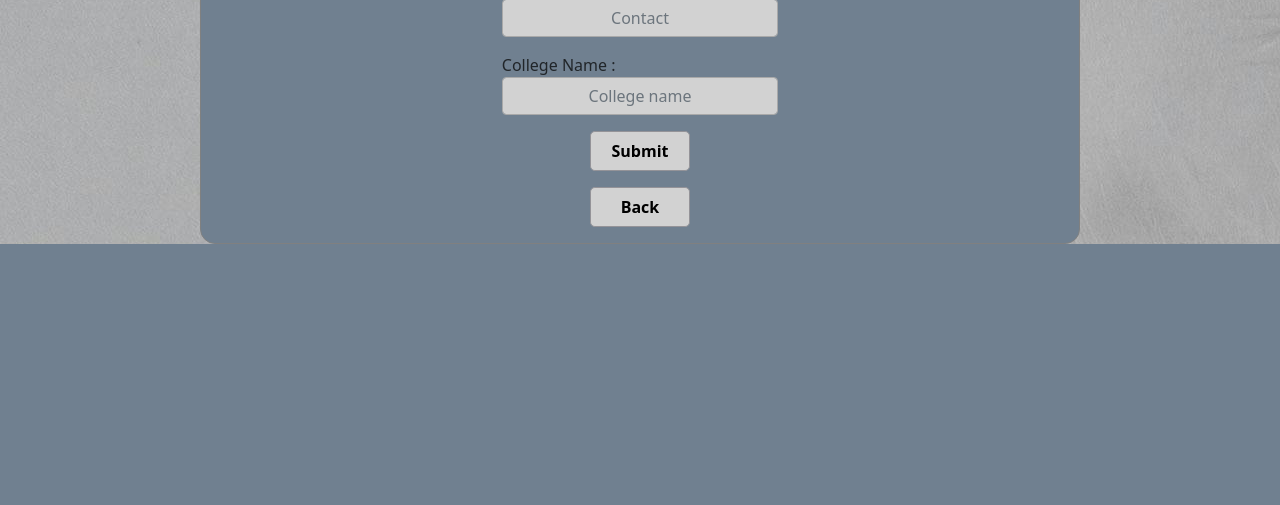
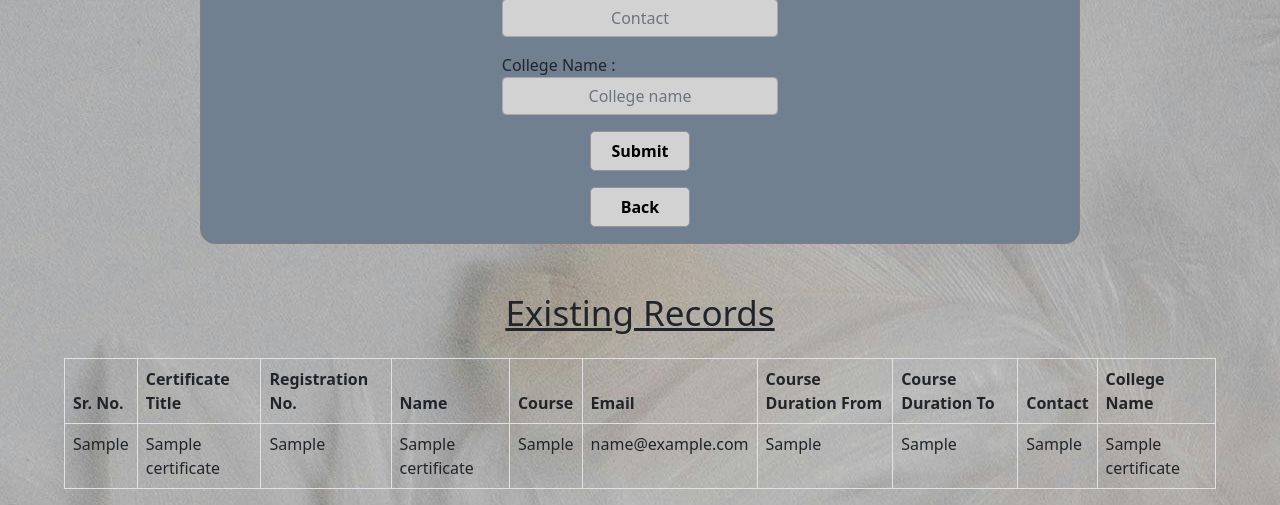
Before and after one commit to KhushubooSingh/certificate, a PHP site: page /login/index_registration.php in a window 1280 px wide. Shown: the part 766-1271 px from the top of the page. Before the commit the page ends 1010 px from the top, so only its background shows below. Run offline with PHP 8.4, Linux system fonts and the light colour scheme; the visitor is signed in with stand-in values (Sample User, id 1); tables that the repository leaves empty or names only in its code hold one stand-in row (values such as "Sample post").

Commit message:
added existing data code

```diff
--- a/certificate_code/login/index_registration.php
+++ b/certificate_code/login/index_registration.php
@@ -20,7 +20,18 @@ if (isset($_GET['status'])) {
             break;
     }
 }
+
+// Include database connection
+include('db_connection.php'); // Include the database connection file
+
+// Fetch existing records from the database
+$sql = "SELECT * FROM certificate ORDER BY sr_no DESC";
+$result = mysqli_query($con, $sql);
+$certificates = mysqli_fetch_all($result, MYSQLI_ASSOC);
+
 ?>
+
+
 
 <!DOCTYPE html>
 <html lang="en">
@@ -31,6 +42,14 @@ if (isset($_GET['status'])) {
         integrity="sha384-EVSTQN3/azprG1Anm3QDgpJLIm9Nao0Yz1ztcQTwFspd3yD65VohhpuuCOmLASjC" crossorigin="anonymous" />
     <link rel="stylesheet" href="styles.css" />
     <title>Registration Form</title>
+
+    <style>
+        .table-container {
+            max-width: 90%;
+            margin: 0 auto;
+        }
+    </style>
+
 </head>
 <body>
     <div class="container-fluid">
@@ -44,7 +63,7 @@ if (isset($_GET['status'])) {
             <!-- Certificate Title -->
             <div class="row justify-content-center pt-5">
                 <div class="col-md-6 col-lg-4 mb-3">
-                    <label for="certificatetitle">Certificate Title :</label>
+                    <label for="certificatetitle" class="title">Certificate Title :</label>
                     <input type="text" class="form-control input-field" placeholder="Certificate title"
                         id="certificatetitle" name="certificatetitle" required />
                 </div>
@@ -115,19 +134,56 @@ if (isset($_GET['status'])) {
             <!-- Submit Button -->
             <div class="row mx-auto text-center justify-content-center">
                 <div class="col-md-6 col-lg-4 d-flex justify-content-center mb-3">
-        <button type="submit" class="btn-submit" name="register_submit">
-            Submit
-        </button>
-    </div>
-    <div class="row mx-auto text-center justify-content-center">
+                    <button type="submit" class="btn-submit" name="register_submit">Submit</button>
+                </div>
+            </div>
+            <!-- back button -->
+            <div class="row mx-auto text-center justify-content-center">
                 <div class="col-md-6 col-lg-4 d-flex justify-content-center mb-3">
-        <button type="reset" id="backButton" class="btn-submit" name="register_submit">
-            Back
-        </button>
-    </div>
-</div>
+                    <button type="reset" id="backButton" class="btn-submit" name="register_submit">Back</button>
+                </div>
+            </div>
         </form>
     </div>
+
+    <!-- display existing record -->
+    <h4 class="text-center pt-5 pb-3">Existing Records</h4>
+        <div class="table-container">
+            <table class="table table-bordered">
+                <thead>
+                    <tr>
+                        <th>Sr. No.</th>
+                        <th>Certificate Title</th>
+                        <th>Registration No.</th>
+                        <th>Name</th>
+                        <th>Course</th>
+                        <th>Email</th>
+                        <th>Course Duration From</th>
+                        <th>Course Duration To</th>
+                        <th>Contact</th>
+                        <th>College Name</th>
+                    </tr>
+                </thead>
+                <tbody>
+                    <?php foreach ($certificates as $cert): ?>
+                    <tr>
+                        <td><?php echo htmlspecialchars($cert['sr_no']); ?></td>
+                        <td><?php echo htmlspecialchars($cert['certificate_title']); ?></td>
+                        <td><?php echo htmlspecialchars($cert['registration_no']); ?></td>
+                        <td><?php echo htmlspecialchars($cert['name']); ?></td>
+                        <td><?php echo htmlspecialchars($cert['course']); ?></td>
+                        <td><?php echo htmlspecialchars($cert['email']); ?></td>
+                        <td><?php echo htmlspecialchars($cert['course_duration_from']); ?></td>
+                        <td><?php echo htmlspecialchars($cert['course_duration_to']); ?></td>
+                        <td><?php echo htmlspecialchars($cert['contact_no']); ?></td>
+                        <td><?php echo htmlspecialchars($cert['college_name']); ?></td>
+                    </tr>
+                    <?php endforeach; ?>
+                </tbody>
+            </table>
+        </div>
+
+    <!--  -->
     <script src="https://cdn.jsdelivr.net/npm/bootstrap@5.0.2/dist/js/bootstrap.bundle.min.js"></script>
     <script src="index.js"></script>
 </body>
--- a/certificate_code/login/registration.php
+++ b/certificate_code/login/registration.php
@@ -41,4 +41,7 @@ if ($_SERVER["REQUEST_METHOD"] == "POST") {
     header('Location: index_registration.php?status=invalid');
     exit();
 }
+
+
+
 ?>
--- a/certificate_code/login/styles.css
+++ b/certificate_code/login/styles.css
@@ -1,7 +1,7 @@
-
 
 body {
     background-image: url('pexels-ron-lach-10526883.jpg');
+    /* background: linear-gradient(90deg, rgba(2,0,36,1) 0%, rgba(9,9,121,0.05374649859943981) 35%, rgba(0,212,255,1) 100%); */
 
 }
 
@@ -11,21 +11,12 @@ body {
     font-weight: 500;
 }
 
-.logo {
-    display: flex;
-    justify-content: center;
-    align-items: center;
-    /* height: 100vh; */
-    border-radius: 12px;
-    border: 2px solid #097179;
-    box-shadow: 0 0 5px rgba(0, 123, 255, 0.5);
-}
-
 
 h4{
     text-decoration: underline;
     font-size: 35px;
 }
+/* --- */
 
 form{
     /* background-color: aqua; */
@@ -111,3 +102,8 @@ form{
 .backbutton {
     margin-left: 20px; /* Adjust space between the Submit and Back button */
 }
+
+.table-container {
+    max-width: 90%;
+    margin: 0 auto;
+}
```
